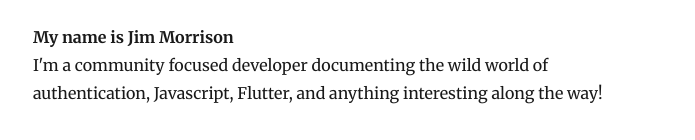
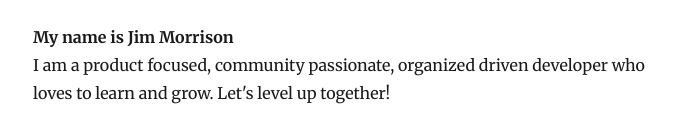
Before and after one commit to JimCMorrison/morrison2020, a Gatsby site: page / in a window 1280 px wide. Shown: the part 897-1037 px from the top of the page, without its empty margins (292-987 px from the left). Built offline with nearby package versions, Linux system fonts and the light colour scheme; Gatsby itself is replaced by a stand-in of ours; some packages are replaced by stand-ins of ours.

Commit message:
Updated Introduction sentence

```diff
--- a/src/pages/index.js
+++ b/src/pages/index.js
@@ -24,9 +24,8 @@ class IndexPage extends React.Component {
         </h1>
         <b>My name is Jim Morrison</b>
         <p>
-        I'm a community focused developer documenting the wild world of authentication,
-        Javascript, Flutter, and anything interesting along the way!
-        </p>
+        I am a product focused, community passionate, organized driven developer
+        who loves to learn and grow. Let's level up together!</p>
         <Link to="/blog/">
           <Button marginTop="35px">Go to Blog</Button>
         </Link>
```
